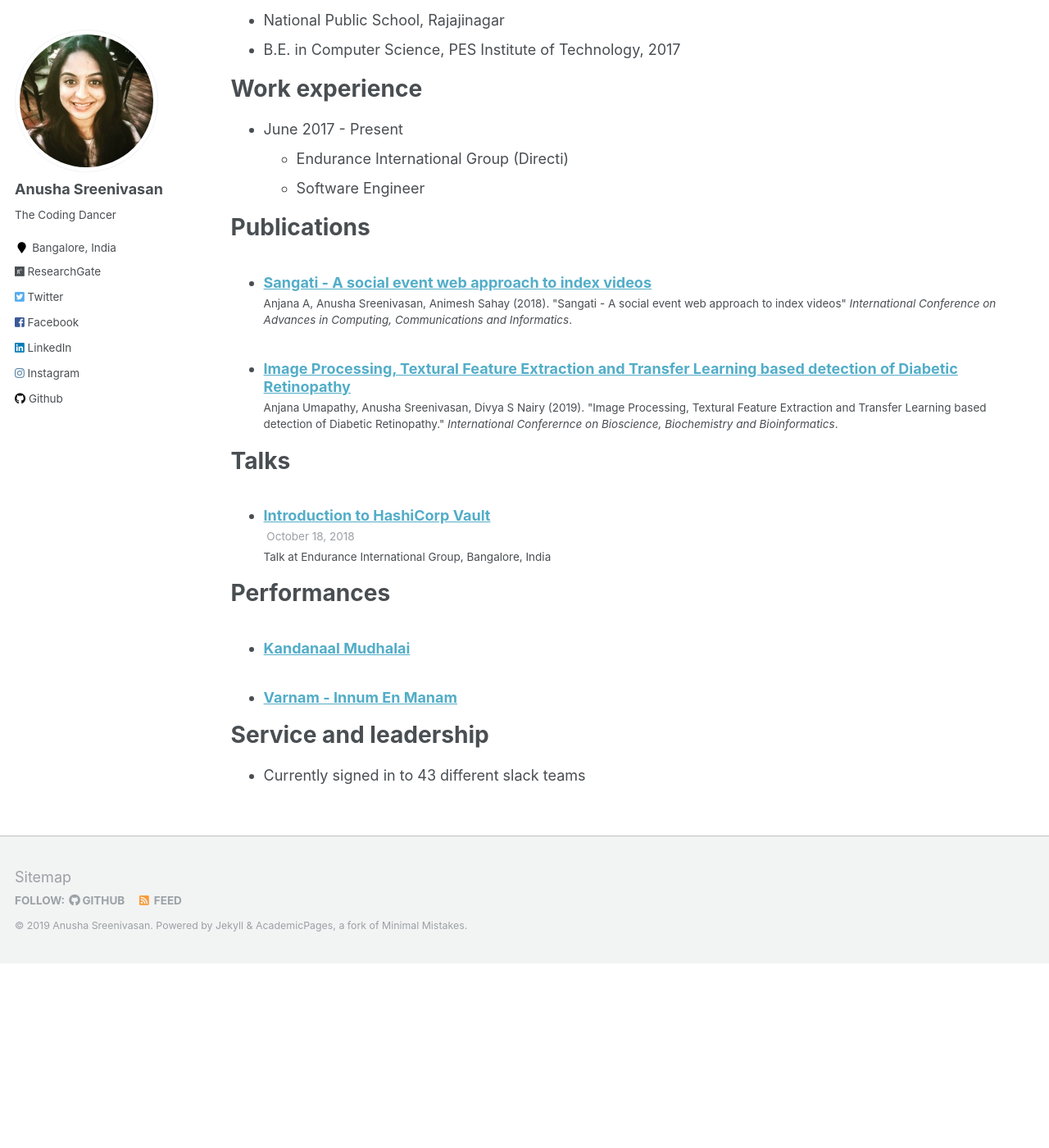
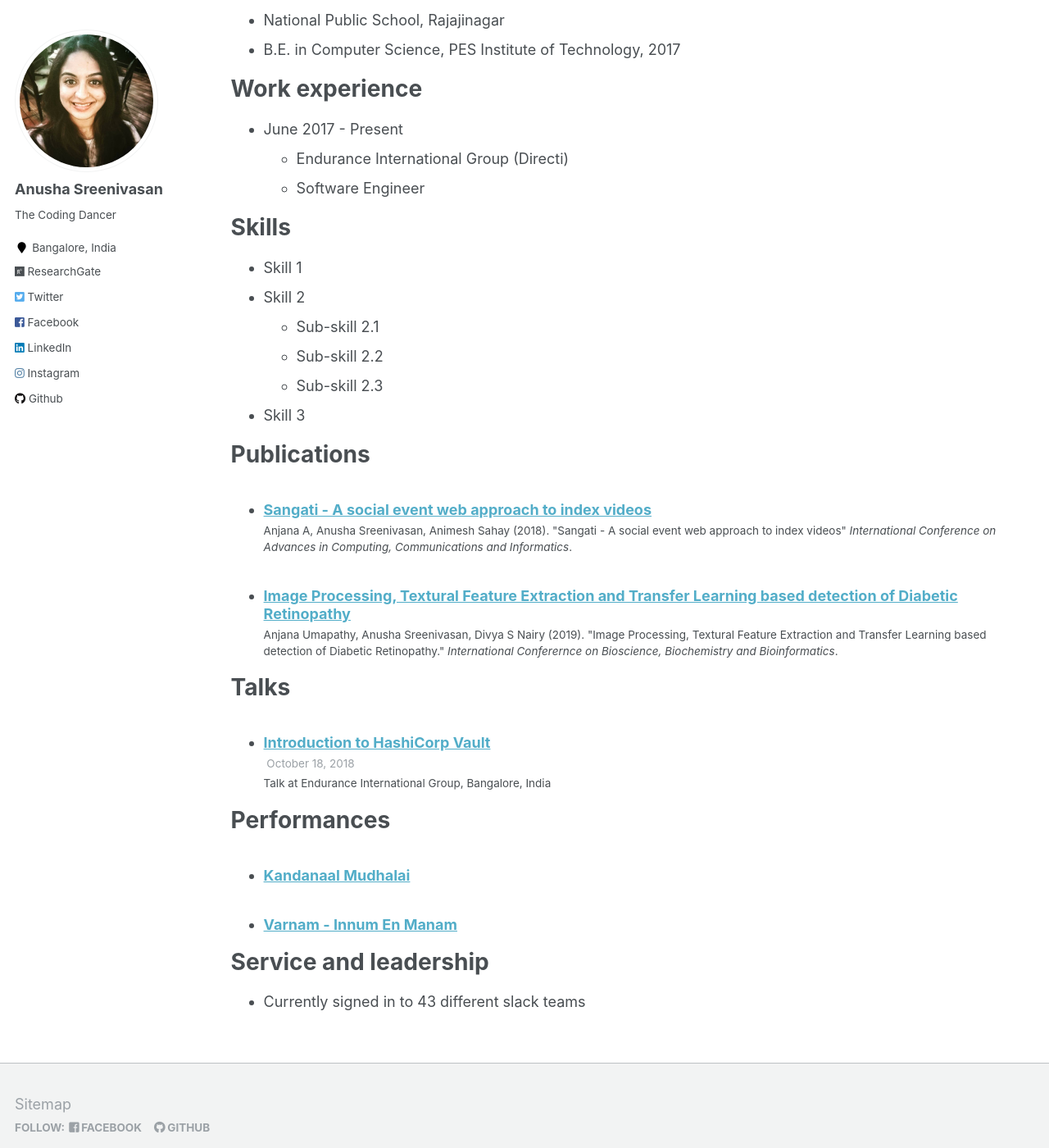
Before and after one commit to anusha-sreeni95/anusha-sreeni95.github.io, a Jekyll site: the page built from _pages/cv.md, in a window 1280 px wide and 1400 px high, scrolled down 255 px. Shown: the whole window at 82% size. Built offline with Jekyll 4.4.1, drawn with Linux system fonts in a browser that asks for light colours; before the commit the page ends 1430 px from its top, so only the background shows below that; some of the changed text lies outside the part shown.

Commit message:
Removed unnecessary details from footer

```diff
--- a/_config.yml
+++ b/_config.yml
@@ -59,7 +59,7 @@ yandex_site_verification :
 twitter:
   username               : &twitter
 facebook:
-  username               :
+  username               : "anusha.sreenivasan"
   app_id                 :
   publisher              :
 og_image                 :  # Open Graph/Twitter default site image
--- a/_includes/footer.html
+++ b/_includes/footer.html
@@ -17,8 +17,7 @@
     {% if site.author.bitbucket %}
       <li><a href="http://bitbucket.org/{{ site.author.bitbucket }}"><i class="fab fa-bitbucket" aria-hidden="true"></i> Bitbucket</a></li>
     {% endif %}
-    <li><a href="{% if site.atom_feed.path %}{{ site.atom_feed.path }}{% else %}{{ base_path }}/feed.xml{% endif %}"><i class="fa fa-fw fa-rss-square" aria-hidden="true"></i> {{ site.data.ui-text[site.locale].feed_label | default: "Feed" }}</a></li>
-  </ul>
+    </ul>
 </div>
 
-<div class="page__footer-copyright">&copy; {{ site.time | date: '%Y' }} {{ site.name | default: site.title }}. {{ site.data.ui-text[site.locale].powered_by | default: "Powered by" }} <a href="http://jekyllrb.com" rel="nofollow">Jekyll</a> &amp; <a href="https://github.com/academicpages/academicpages.github.io">AcademicPages</a>, a fork of <a href="https://mademistakes.com/work/minimal-mistakes-jekyll-theme/" rel="nofollow">Minimal Mistakes</a>.</div>
+<div class="page__footer-copyright">&copy; {{ site.time | date: '%Y' }} {{ site.name | default: site.title }}
--- a/_pages/cv.md
+++ b/_pages/cv.md
@@ -26,14 +26,14 @@ Work experience
   * Duties included: Merging pull requests
   * Supervisor: Professor Hub -->
 
-<!-- Skills
+Skills
 ======
 * Skill 1
 * Skill 2
   * Sub-skill 2.1
   * Sub-skill 2.2
   * Sub-skill 2.3
-* Skill 3 -->
+* Skill 3
 
 Publications
 ======
```
Also changed, not shown: _data/authors.yml (+7 -15 lines), _drafts/post-draft.md (deleted, +0 -19 lines).
